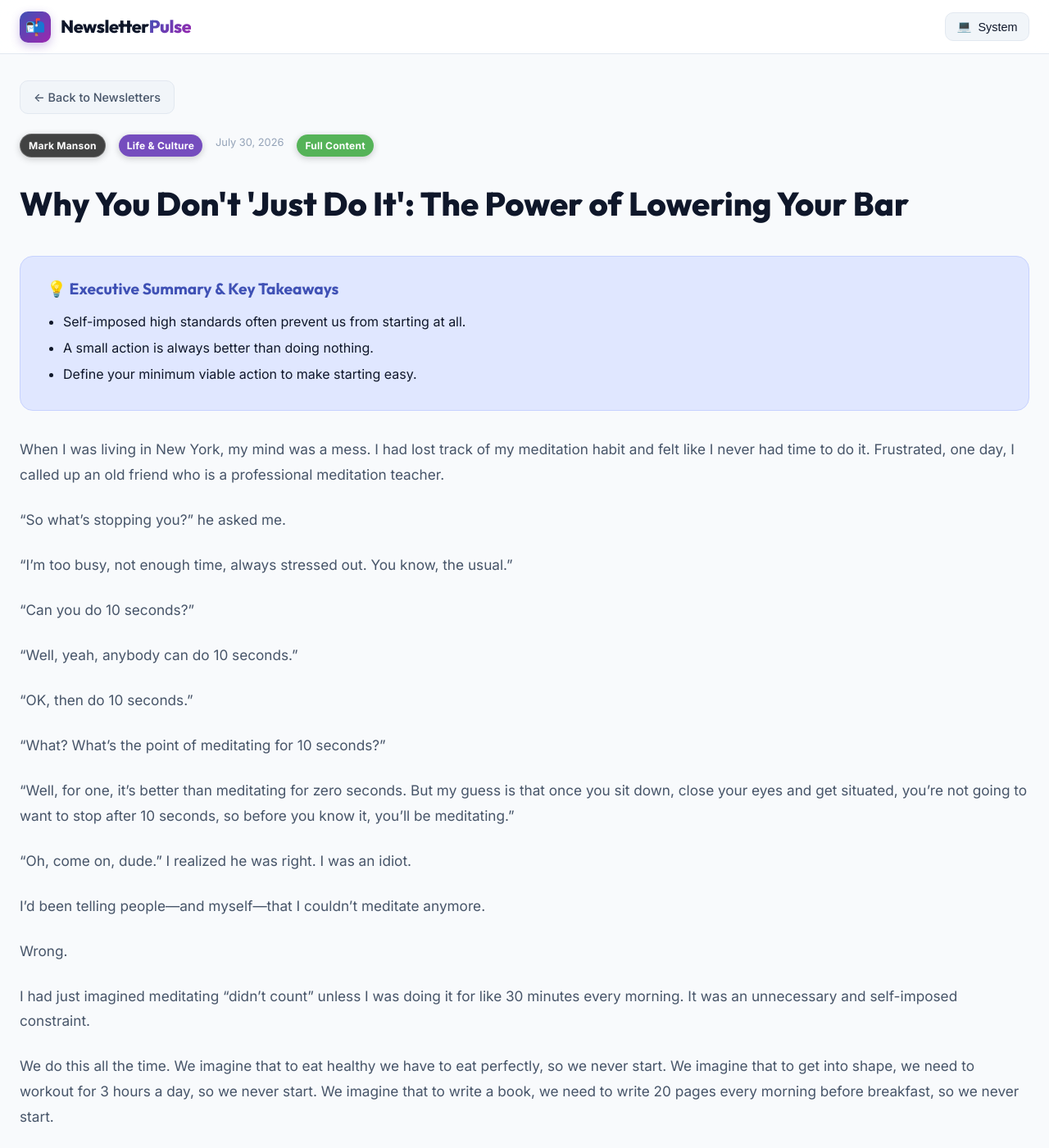
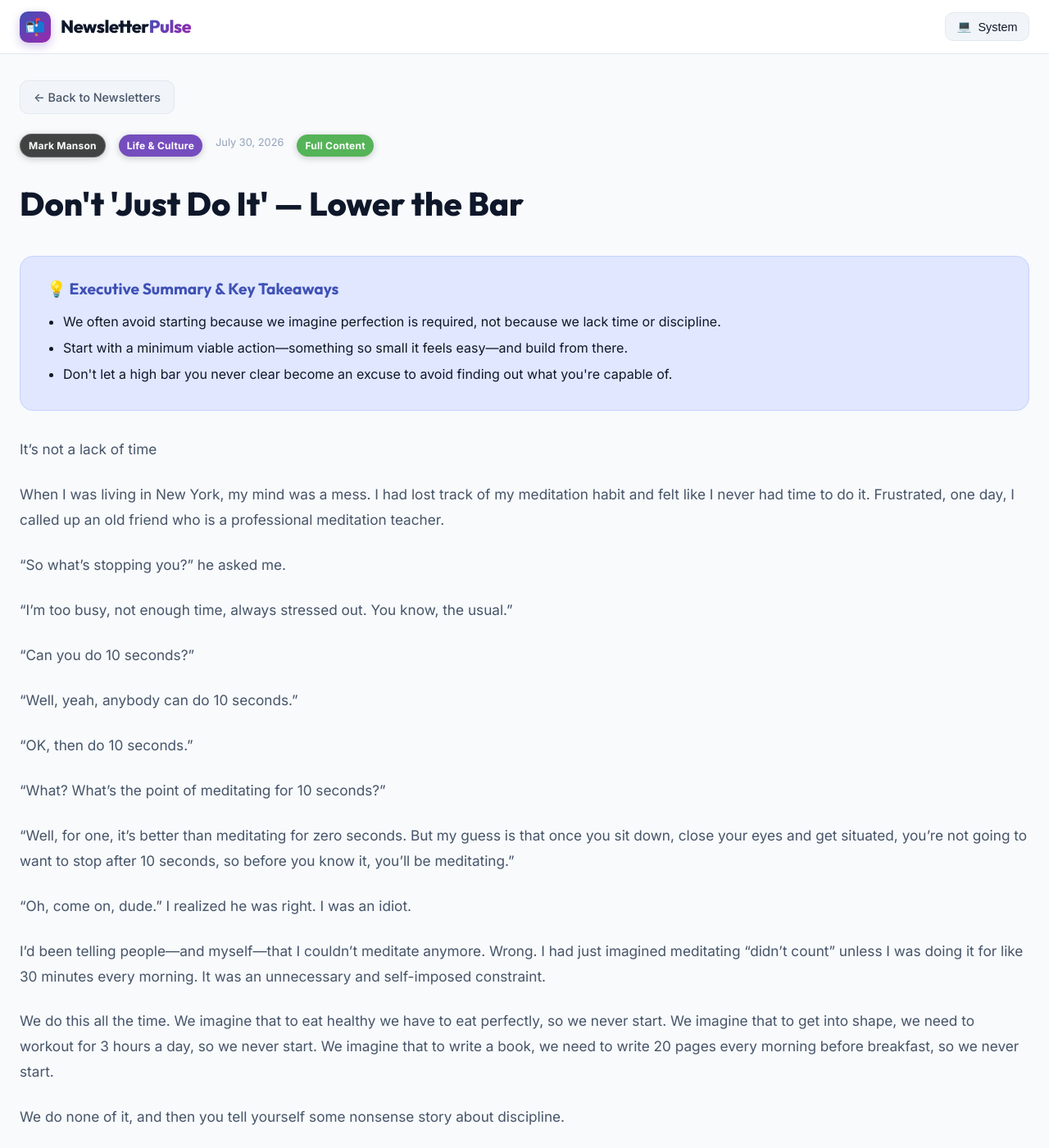
Before and after one commit to vampcoder/daily-newsletters, a Jekyll site: the page built from _posts/2026-07-30-why-you-dont-just-do-it.md, in a window 1280 px wide and 1400 px high. Shown: the whole window at 82% size. Built offline with Jekyll 4.4.1, drawn with Linux system fonts in a browser that asks for light colours.

Commit message:
Update newsletter: Why you don’t “just do it”

```diff
--- a/_posts/2026-07-30-why-you-dont-just-do-it.md
+++ b/_posts/2026-07-30-why-you-dont-just-do-it.md
@@ -1,42 +1,40 @@
 ---
 layout: post
-title: "Why You Don't 'Just Do It': The Power of Lowering Your Bar"
+title: "Don't 'Just Do It' — Lower the Bar"
 date: 2026-07-30 10:05:19 +0000
 source: "Mark Manson"
 category: "Life & Culture"
-excerpt: "Mark Manson challenges the common excuse of 'not having enough time' and reveals that the real barrier is often the unnecessarily high standards we set for ourselves. By sharing a personal story about meditation, he introduces the concept of the 'minimum viable action'—a way to start small and build momentum."
+excerpt: "Mark Manson shares a powerful lesson on why we fail to start: we set unnecessarily high standards for ourselves. By lowering the bar and finding your 'minimum viable action,' you can overcome procrastination and build momentum."
 theme_gradient: "linear-gradient(135deg, #3f51b5 0%, #303f9f 100%)"
 image: "https://embed.filekitcdn.com/e/njopr61Lrm7qgCrdkU6BX2/c5oqNZoueu1QgusZnurLwd?auto="
 is_summary: false
 key_takeaways:
-  - "Self-imposed high standards often prevent us from starting at all."
-  - "A small action is always better than doing nothing."
-  - "Define your minimum viable action to make starting easy."
+  - "We often avoid starting because we imagine perfection is required, not because we lack time or discipline."
+  - "Start with a minimum viable action—something so small it feels easy—and build from there."
+  - "Don't let a high bar you never clear become an excuse to avoid finding out what you're capable of."
 ---
+
+It’s not a lack of time
 
 When I was living in New York, my mind was a mess. I had lost track of my meditation habit and felt like I never had time to do it. Frustrated, one day, I called up an old friend who is a professional meditation teacher.
 
-"So what's stopping you?" he asked me.
+“So what’s stopping you?” he asked me.
 
-"I'm too busy, not enough time, always stressed out. You know, the usual."
+“I’m too busy, not enough time, always stressed out. You know, the usual.”
 
-"Can you do 10 seconds?"
+“Can you do 10 seconds?”
 
-"Well, yeah, anybody can do 10 seconds."
+“Well, yeah, anybody can do 10 seconds.”
 
-"OK, then do 10 seconds."
+“OK, then do 10 seconds.”
 
-"What? What's the point of meditating for 10 seconds?"
+“What? What’s the point of meditating for 10 seconds?”
 
-"Well, for one, it's better than meditating for zero seconds. But my guess is that once you sit down, close your eyes and get situated, you're not going to want to stop after 10 seconds, so before you know it, you'll be meditating."
+“Well, for one, it’s better than meditating for zero seconds. But my guess is that once you sit down, close your eyes and get situated, you’re not going to want to stop after 10 seconds, so before you know it, you’ll be meditating.”
 
-"Oh, come on, dude." I realized he was right. I was an idiot.
+“Oh, come on, dude.” I realized he was right. I was an idiot.
 
-I'd been telling people—and myself—that I couldn't meditate anymore.
-
-Wrong.
-
-I had just imagined meditating "didn't count" unless I was doing it for like 30 minutes every morning. It was an unnecessary and self-imposed constraint.
+I'd been telling people—and myself—that I couldn't meditate anymore. Wrong. I had just imagined meditating “didn’t count” unless I was doing it for like 30 minutes every morning. It was an unnecessary and self-imposed constraint.
 
 We do this all the time. We imagine that to eat healthy we have to eat perfectly, so we never start. We imagine that to get into shape, we need to workout for 3 hours a day, so we never start. We imagine that to write a book, we need to write 20 pages every morning before breakfast, so we never start.
 
```
